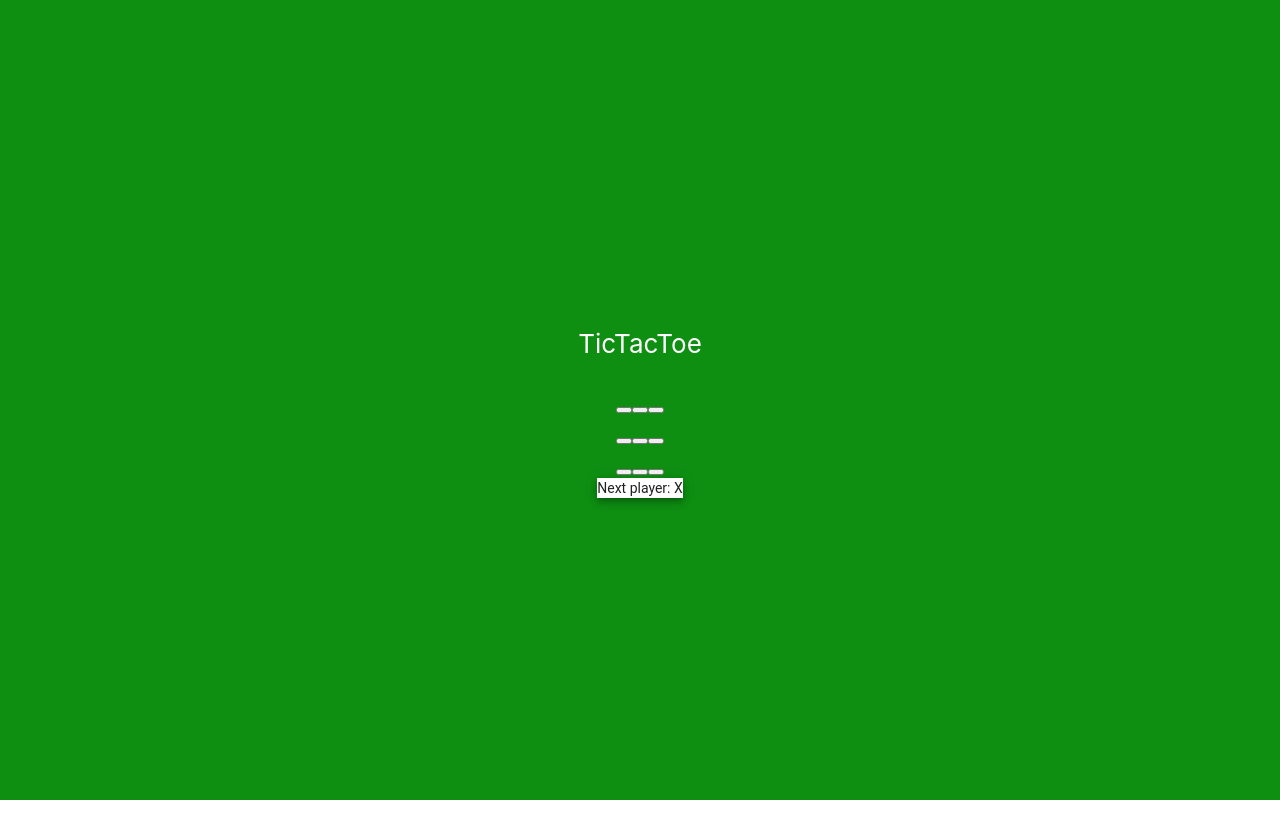
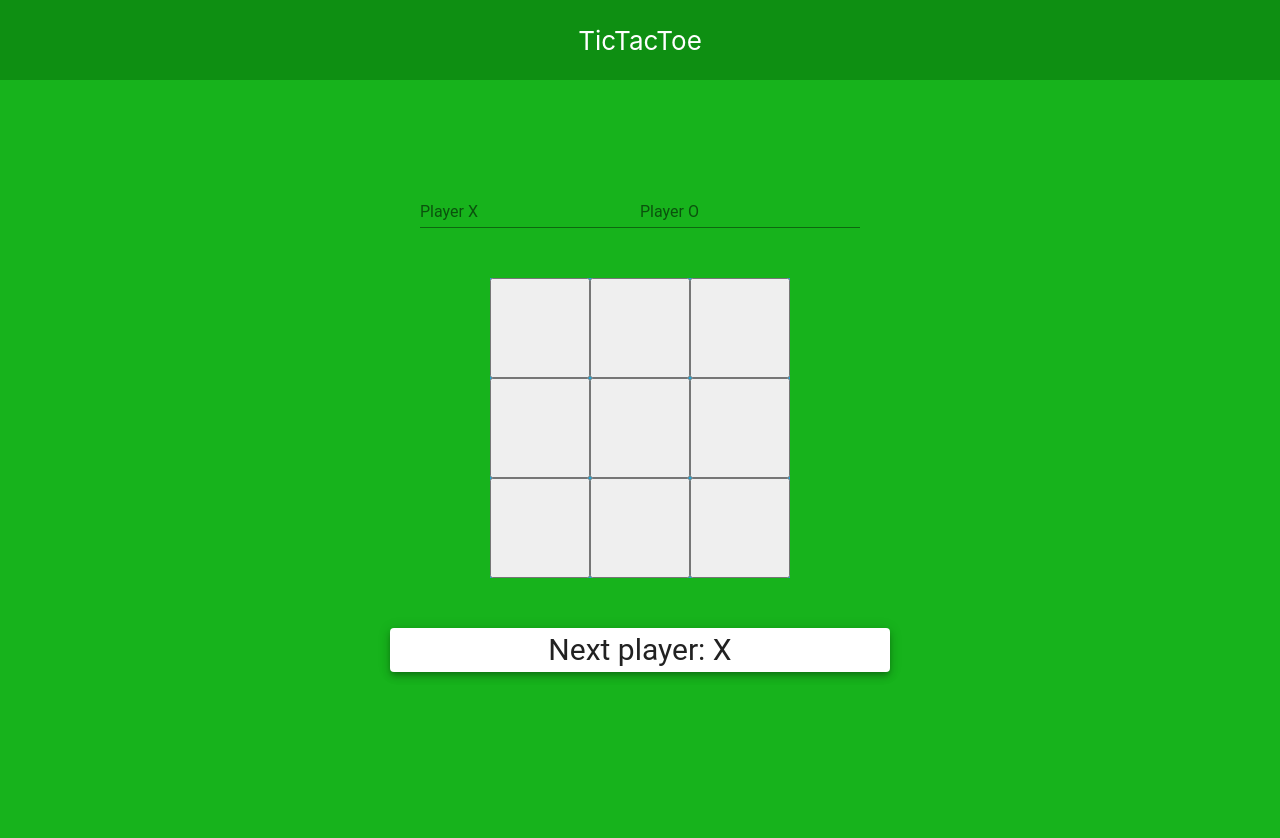
Before and after one commit to nes11/tictactoe-frontend, a React (Create React App) app: page / in a window 1280 px wide. Shown: the top 838 px of the page. Before the commit the page ends 800 px from the top, so only its background shows below. Built offline with nearby package versions, Linux system fonts and the light colour scheme.

Commit message:
styling the UI

```diff
--- a/src/App.css
+++ b/src/App.css
@@ -4,7 +4,7 @@
 
 .App-header {
   background-color: #0e8f12;
-  min-height: 100vh;
+  min-height: 10vh;
   display: flex;
   flex-direction: column;
   align-items: center;
@@ -13,15 +13,45 @@
   color: white;
 }
 
+.App-body {
+  background-color: #17b31c;
+  min-height: 100vh;
+  padding: 50px
+}
+
+.Board {
+  background-color: #1fa8da;
+  width: 300px;
+  height: 300px;
+  margin: auto;
+}
+
+.GameStatus {
+  width: 500px;
+  height: 30px;
+  margin: auto;
+  padding: 50px;
+}
+
+.PickPlayers {
+  padding: 50px;
+}
+
+.row {
+  display: flex;
+  flex-direction: row;
+  flex-wrap: wrap;
+  width: 100%;
+  height: 33.3%
+}
+
+.column {
+  display: flex;
+  flex-direction: column;
+  flex-basis: 100%;
+  flex: 1;
+}
+
 .App-link {
   color: #61dafb;
 }
-
-@keyframes App-logo-spin {
-  from {
-    transform: rotate(0deg);
-  }
-  to {
-    transform: rotate(360deg);
-  }
-}
--- a/src/App.js
+++ b/src/App.js
@@ -9,11 +9,11 @@ class App extends Component {
     return (
       <div className="App">
         <header className="App-header">
-          <p>
-            TicTacToe
-          </p>
+          TicTacToe
+        </header>
+        <body className="App-body">
           <Game />
-        </header>
+        </body>
       </div>
     );
   }
--- a/src/Board.js
+++ b/src/Board.js
@@ -1,28 +1,46 @@
 import React from 'react';
 import Square from './Square';
+import './App.css';
 
 
 const Board = ({ board, handleClick }) => {
-    return (
-      <div>
-        <div className="board-row">
-          <Square value={board[0]} onClick={() => handleClick(0)}/>
-          <Square value={board[1]} onClick={() => handleClick(1)}/>
-          <Square value={board[2]} onClick={() => handleClick(2)}/>
+  return (
+    <div className="Board">
+      <div className='row'>
+        <div className='column'>
+          <Square value={board[0]} onClick={() => handleClick(0)} />
         </div>
-        <div className="board-row">
-          <Square value={board[3]} onClick={() => handleClick(3)}/>
-          <Square value={board[4]} onClick={() => handleClick(4)}/>
-          <Square value={board[5]} onClick={() => handleClick(5)}/>
+        <div className='column'>
+          <Square value={board[1]} onClick={() => handleClick(1)} />
         </div>
-        <div className="board-row">
-          <Square value={board[6]} onClick={() => handleClick(6)}/>
-          <Square value={board[7]} onClick={() => handleClick(7)}/>
-          <Square value={board[8]} onClick={() => handleClick(8)}/>
+        <div className='column'>
+          <Square value={board[2]} onClick={() => handleClick(2)} />
         </div>
       </div>
-    );
+      <div className='row'>
+        <div className='column'>
+          <Square value={board[3]} onClick={() => handleClick(3)} />
+        </div>
+        <div className='column'>
+          <Square value={board[4]} onClick={() => handleClick(4)} />
+        </div>
+        <div className='column'>
+          <Square value={board[5]} onClick={() => handleClick(5)} />
+        </div>
+      </div>
+      <div className='row'>
+        <div className='column'>
+          <Square value={board[6]} onClick={() => handleClick(6)} />
+        </div>
+        <div className='column'>
+          <Square value={board[7]} onClick={() => handleClick(7)} />
+        </div>
+        <div className='column'>
+          <Square value={board[8]} onClick={() => handleClick(8)} />
+        </div>
+      </div>
+    </div>
+  );
 }
 
-
 export default Board;
--- a/src/Game.js
+++ b/src/Game.js
@@ -4,6 +4,7 @@ import axios from 'axios';
 import Board from './Board';
 import GameStatus from './GameStatus';
 import AlertDialog from './Alert';
+import PickPlayers from './PickPlayers';
 
 class Game extends React.Component {
   constructor(props) {
@@ -33,6 +34,7 @@ class Game extends React.Component {
   render() {
     return (
       <div>
+        <PickPlayers />
         <Board board={this.state.board} handleClick={(id) => this.handleClick(id, this.state.player)} />
         <GameStatus result={this.state.result} nextPlayer={this.state.player}/>
         <AlertDialog open={this.state.open} setState={() => this.setState({ open: false })}/>
--- a/src/GameStatus.js
+++ b/src/GameStatus.js
@@ -1,23 +1,23 @@
 import React from 'react';
 import Paper from '@material-ui/core/Paper';
 import Typography from '@material-ui/core/Typography';
+import './App.css';
 
 
 const GameStatus = ({ result, nextPlayer }) => {
   if (result) {
     return (
-      <div className='App'>
+      <div className='GameStatus'>
       <Paper elevation={5}>
-      <Typography>{result}</Typography>
-
+      <Typography style={{ fontSize: '30px' }}>{result}</Typography>
       </Paper>
       </div>
     )
   } else {
     return (
-      <div className='App'>
-      <Paper elevation={5} square={true}>
-      <Typography>Next player: {nextPlayer}</Typography>
+      <div className='GameStatus'>
+      <Paper elevation={5}>
+      <Typography style={{ fontSize: '30px' }}>Next player: {nextPlayer}</Typography>
       </Paper>
       </div>
     )
--- /dev/null
+++ b/src/PickPlayers.js
@@ -0,0 +1,17 @@
+import React from 'react';
+import TextField from '@material-ui/core/TextField';
+
+const PickPlayers = () => {
+  return (
+    <div className='PickPlayers'>
+      <TextField
+        label="Player X"
+      />
+      <TextField
+        label="Player O"
+      />
+    </div>
+  )
+};
+
+export default PickPlayers
--- a/src/Square.js
+++ b/src/Square.js
@@ -1,7 +1,7 @@
 import React from 'react';
 
 const Square = ({ onClick, value }) => (
-  <button onClick={() => onClick()}>
+  <button onClick={() => onClick()} style={{ height: '100%', fontSize: '40px'}}>
     {value}
   </button>
 );
```
